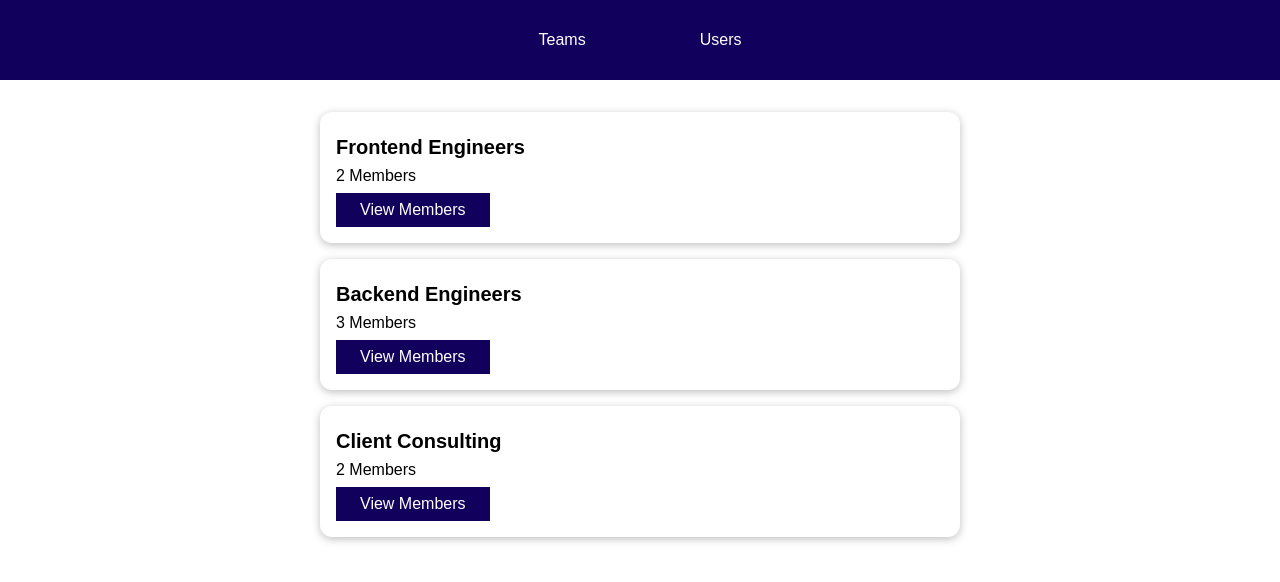
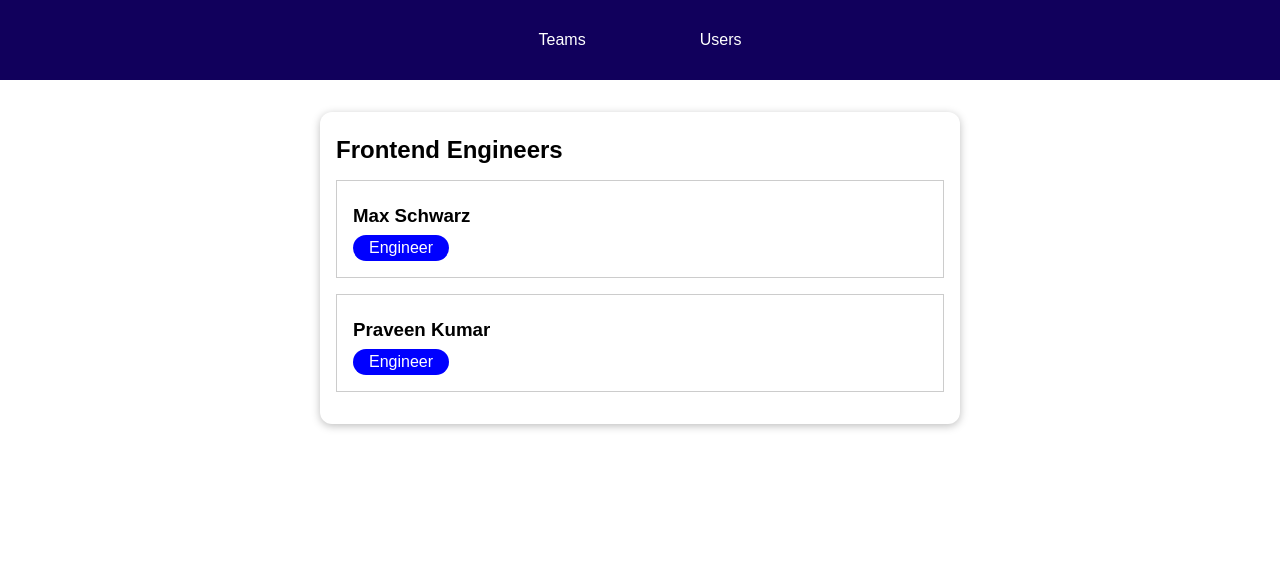
Before and after one commit to amyar32/vuejs-cli-playground, a Vue app in the folder routing/: page /teams/t1 in a window 1280 px wide. Shown: the top 582 px of the page. Built offline with nearby package versions, Linux system fonts and the light colour scheme.

Commit message:
added dynamic link/route

```diff
--- a/routing/package.json
+++ b/routing/package.json
@@ -9,7 +9,8 @@
   },
   "dependencies": {
     "core-js": "^3.6.5",
-    "vue": "^3.0.0"
+    "vue": "^3.0.0",
+    "vue-router": "^4.0.8"
   },
   "devDependencies": {
     "@vue/cli-plugin-babel": "~4.5.0",
--- a/routing/src/App.vue
+++ b/routing/src/App.vue
@@ -1,49 +1,39 @@
 <template>
-  <the-navigation @set-page="setActivePage"></the-navigation>
+  <the-navigation></the-navigation>
   <main>
-    <component :is="activePage"></component>
+    <router-view></router-view>
   </main>
 </template>
 
 <script>
-import TeamsList from './components/teams/TeamsList.vue';
-import UsersList from './components/users/UsersList.vue';
 import TheNavigation from './components/nav/TheNavigation.vue';
 
 export default {
   components: {
-    TheNavigation,
-    TeamsList,
-    UsersList,
+    TheNavigation
   },
   data() {
     return {
-      activePage: 'teams-list',
       teams: [
         { id: 't1', name: 'Frontend Engineers', members: ['u1', 'u2'] },
         { id: 't2', name: 'Backend Engineers', members: ['u1', 'u2', 'u3'] },
-        { id: 't3', name: 'Client Consulting', members: ['u4', 'u5'] },
+        { id: 't3', name: 'Client Consulting', members: ['u4', 'u5'] }
       ],
       users: [
         { id: 'u1', fullName: 'Max Schwarz', role: 'Engineer' },
         { id: 'u2', fullName: 'Praveen Kumar', role: 'Engineer' },
         { id: 'u3', fullName: 'Julie Jones', role: 'Engineer' },
         { id: 'u4', fullName: 'Alex Blackfield', role: 'Consultant' },
-        { id: 'u5', fullName: 'Marie Smith', role: 'Consultant' },
-      ],
+        { id: 'u5', fullName: 'Marie Smith', role: 'Consultant' }
+      ]
     };
   },
   provide() {
     return {
       teams: this.teams,
-      users: this.users,
+      users: this.users
     };
-  },
-  methods: {
-    setActivePage(page) {
-      this.activePage = page;
-    },
-  },
+  }
 };
 </script>
 
--- a/routing/src/components/nav/TheNavigation.vue
+++ b/routing/src/components/nav/TheNavigation.vue
@@ -3,26 +3,15 @@
     <nav>
       <ul>
         <li>
-          <button @click="setActivePage('teams-list')">Teams</button>
+          <router-link to="/teams">Teams</router-link>
         </li>
         <li>
-          <button @click="setActivePage('users-list')">Users</button>
+          <router-link to="/users">Users</router-link>
         </li>
       </ul>
     </nav>
   </header>
 </template>
-
-<script>
-export default {
-  emits: ['set-page'],
-  methods: {
-    setActivePage(page) {
-      this.$emit('set-page', page);
-    },
-  },
-};
-</script>
 
 <style scoped>
 header {
@@ -49,7 +38,8 @@ li {
   margin: 0 2rem;
 }
 
-button {
+a {
+  text-decoration: none;
   font: inherit;
   background: transparent;
   border: 1px solid transparent;
@@ -59,10 +49,14 @@ button {
   display: inline-block;
 }
 
-button:hover,
-button:active {
+a:hover,
+a:active,
+/* STYLING ACTIVE LINK */
+a.router-link-active {
   color: #f1a80a;
   border-color: #f1a80a;
   background-color: #1a037e;
 }
 </style>
+
+// nanti ada class router-link-active // ada class router-link-active-exact
--- a/routing/src/components/teams/TeamMembers.vue
+++ b/routing/src/components/teams/TeamMembers.vue
@@ -16,18 +16,28 @@
 import UserItem from '../users/UserItem.vue';
 
 export default {
+  inject: ['users', 'teams'],
   components: {
     UserItem
   },
   data() {
     return {
-      teamName: 'Test',
-      members: [
-        { id: 'u1', fullName: 'Max Schwarz', role: 'Engineer' },
-        { id: 'u2', fullName: 'Max Schwarz', role: 'Engineer' },
-      ],
+      teamName: '',
+      members: []
     };
   },
+  created() {
+    const teamId = this.$route.params.teamId;
+    const selectedTeam = this.teams.find(team => team.id === teamId);
+    const members = selectedTeam.members;
+    const selectedMembers = [];
+    for (const member of members) {
+      const selectedUser = this.users.find(user => user.id === member);
+      selectedMembers.push(selectedUser);
+    }
+    this.teamName = selectedTeam.name;
+    this.members = selectedMembers;
+  }
 };
 </script>
 
--- a/routing/src/components/teams/TeamsItem.vue
+++ b/routing/src/components/teams/TeamsItem.vue
@@ -2,13 +2,15 @@
   <li>
     <h3>{{ name }}</h3>
     <div class="team-members">{{ memberCount }} Members</div>
-    <a href="#">View Members</a>
+    <!-- dynamic link button  -->
+    <router-link :to="'/teams/' + id">View Members</router-link>
   </li>
 </template>
 
 <script>
 export default {
-  props: ['name', 'memberCount'],
+  // masukan prop id untuk link akses ke /teams/:teamId
+  props: ['id', 'name', 'memberCount']
 };
 </script>
 
--- a/routing/src/components/teams/TeamsList.vue
+++ b/routing/src/components/teams/TeamsList.vue
@@ -3,6 +3,7 @@
     <teams-item
       v-for="team in teams"
       :key="team.id"
+      :id="team.id"
       :name="team.name"
       :member-count="team.members.length"
     ></teams-item>
@@ -14,9 +15,9 @@ import TeamsItem from './TeamsItem.vue';
 
 export default {
   components: {
-    TeamsItem,
+    TeamsItem
   },
-  inject: ['teams'],
+  inject: ['teams']
 };
 </script>
 
--- a/routing/src/components/users/UsersList.vue
+++ b/routing/src/components/users/UsersList.vue
@@ -1,6 +1,12 @@
 <template>
+  <button @click="doRouting">Programatically Routing</button>
   <ul>
-    <user-item v-for="user in users" :key="user.id" :name="user.fullName" :role="user.role"></user-item>
+    <user-item
+      v-for="user in users"
+      :key="user.id"
+      :name="user.fullName"
+      :role="user.role"
+    ></user-item>
   </ul>
 </template>
 
@@ -9,9 +15,14 @@ import UserItem from './UserItem.vue';
 
 export default {
   components: {
-    UserItem,
+    UserItem
   },
   inject: ['users'],
+  methods: {
+    doRouting() {
+      this.$router.push('/teams');
+    }
+  }
 };
 </script>
 
--- a/routing/src/main.js
+++ b/routing/src/main.js
@@ -1,7 +1,27 @@
 import { createApp } from 'vue';
+import { createRouter, createWebHistory } from 'vue-router';
 
 import App from './App.vue';
+import TeamsList from './components/teams/TeamsList.vue';
+import TeamMembers from './components/teams/TeamMembers.vue';
+import UserList from './components/users/UsersList.vue';
 
-const app = createApp(App)
+const router = createRouter({
+  // ada dua jenis history
+  history: createWebHistory(),
+
+  // tell/regist router what component to be routed
+  routes: [
+    { path: '/teams', component: TeamsList },
+    { path: '/users', component: UserList },
+    //:teamId disebut dynamic segment
+    { path: '/teams/:teamId', component: TeamMembers }
+  ]
+  // linkActiveClass: 'active' ==> rename active class css yang dipake router. default : router-link-active
+});
+
+const app = createApp(App);
+
+app.use(router);
 
 app.mount('#app');
```
Also changed, not shown: 1 other file (tests, documents, lock files or other folders).
